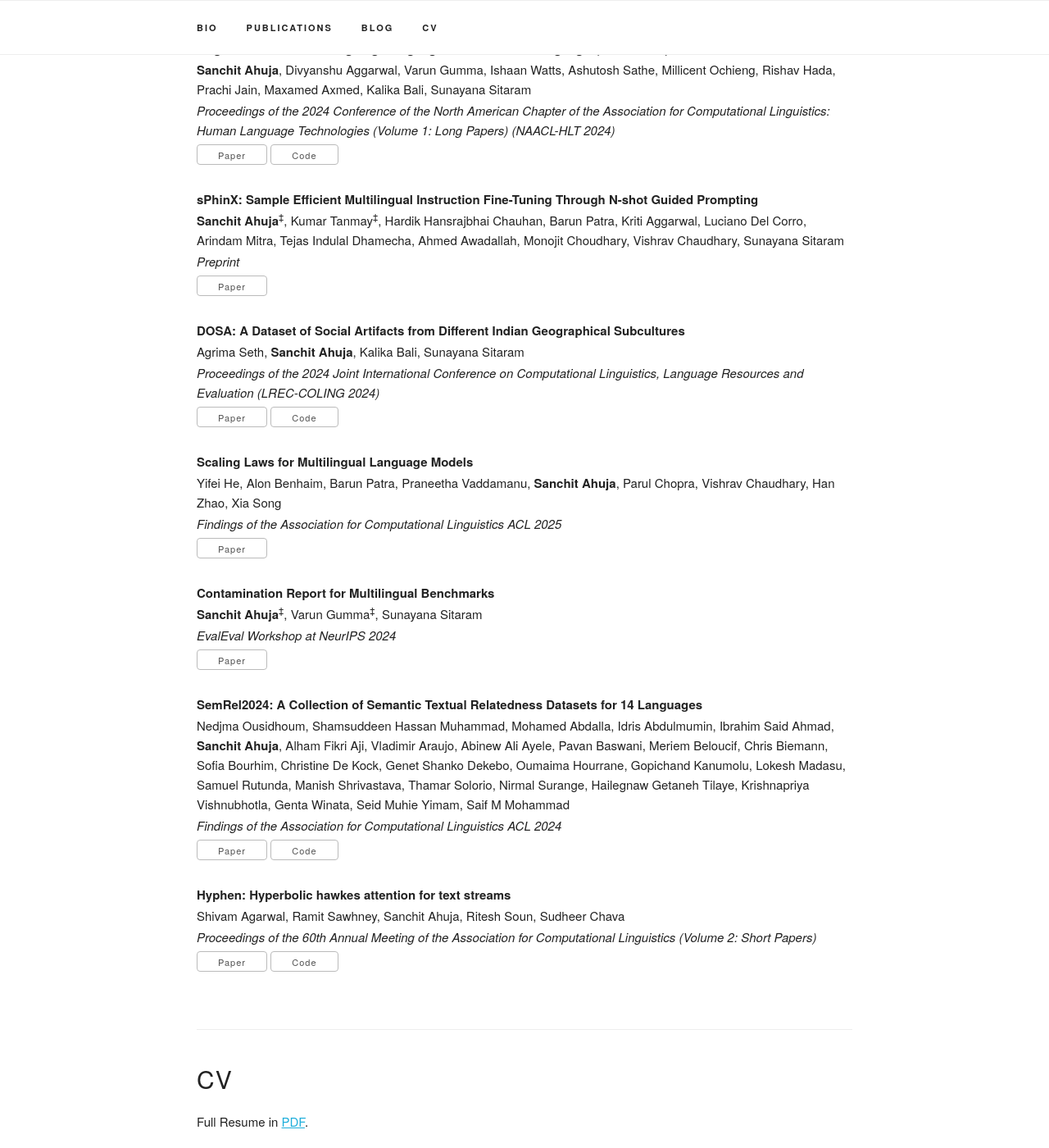
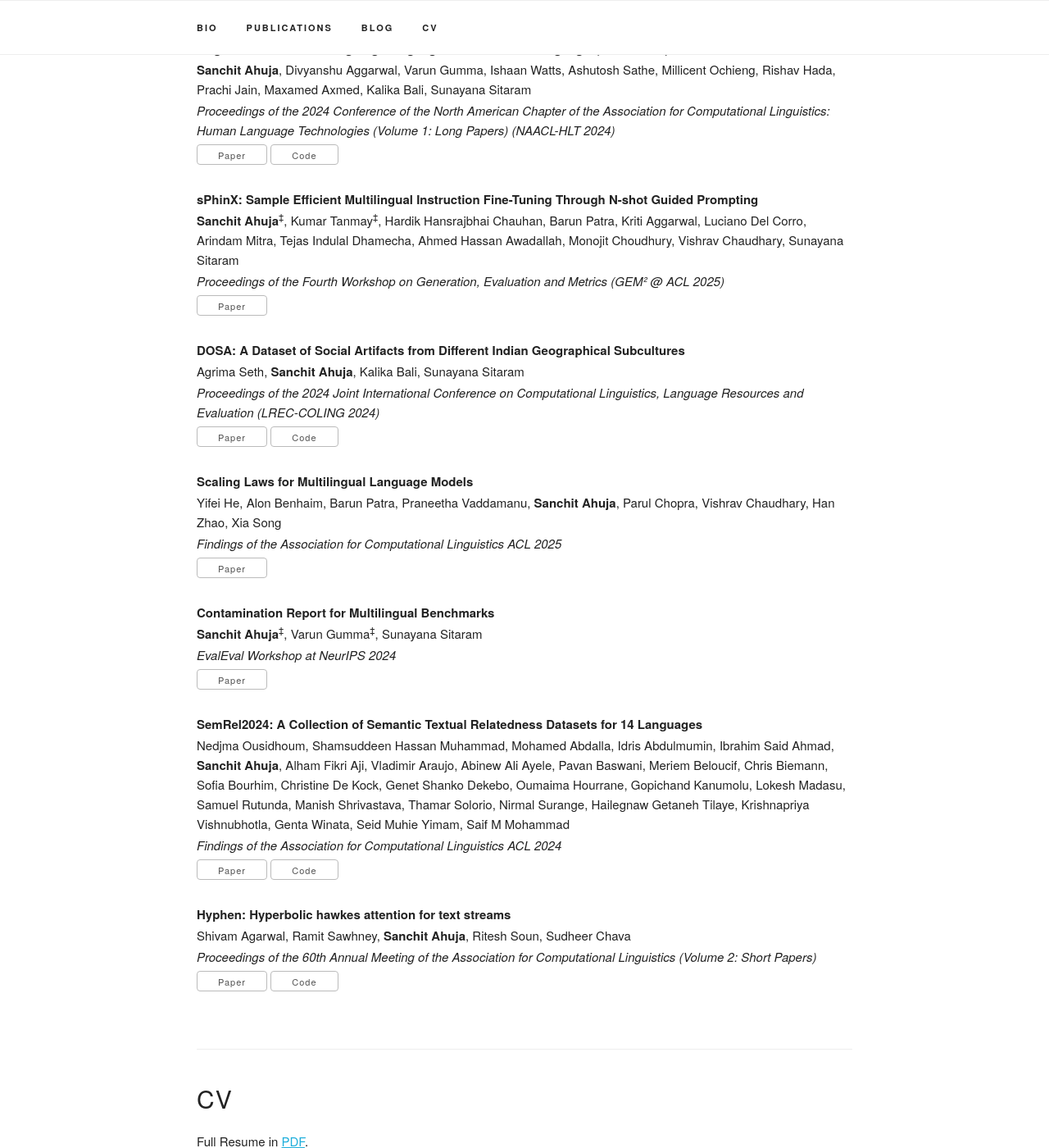
Before and after one commit to sanchit-ahuja/sanchit-ahuja.github.io, a Jekyll site: the page built from index.html, in a window 1280 px wide and 1400 px high, scrolled down 1316 px. Shown: the whole window at 82% size. Built offline with Jekyll 4.4.1, drawn with Linux system fonts in a browser that asks for light colours; some web fonts are replaced; some of the changed text lies outside the part shown.

Commit message:
Add code link, update sPhinX venue, switch to Northeastern email, bold name in all author lists
Co-Authored-By: Claude Opus 5.5 <noreply@anthropic.com>
Claude-Session: https://claude.ai/code/session_01VSyQfuFdNLnhN2FGDMoAAR

```diff
--- a/_data/main_info.yaml
+++ b/_data/main_info.yaml
@@ -1,6 +1,6 @@
 name: "Sanchit Ahuja"
 title: "PhD Student | Northeastern University"
-email: "sanchitahuja205[AT]gmail.com"
+email: "ahuja.sanc[AT]northeastern.edu"
 profile_pic: "/assets/profile-pics/profile_pic.jpeg"
 twitter: "https://x.com/SanchitAhuja7"
 linkedin: "https://www.linkedin.com/in/sanchitahuja/"
--- a/_data/publications.yaml
+++ b/_data/publications.yaml
@@ -3,6 +3,7 @@ papers:
     authors: "<b>Sanchit Ahuja</b>, Terra Blevins"
     venue: "GenAI4World: The First Workshop on Globalizing Tasks, Evaluations, and Systems at COLM 2026 <b>(Oral Spotlight)</b>"
     paper_pdf: "https://arxiv.org/abs/2606.00284"
+    code: "https://github.com/sanchit-ahuja/scaling-multilingual-experts"
     selected: y
 
   - title: "Megaverse: Benchmarking large language models across languages, modalities, models and tasks"
@@ -14,9 +15,9 @@ papers:
     selected: y
 
   - title: "sPhinX: Sample Efficient Multilingual Instruction Fine-Tuning Through N-shot Guided Prompting"
-    authors: "<b>Sanchit Ahuja</b><sup>‡</sup>, Kumar Tanmay<sup>‡</sup>, Hardik Hansrajbhai Chauhan, Barun Patra, Kriti Aggarwal, Luciano Del Corro, Arindam Mitra, Tejas Indulal Dhamecha, Ahmed Awadallah, Monojit Choudhary, Vishrav Chaudhary, Sunayana Sitaram"
-    venue: "Preprint"
-    paper_pdf: "https://arxiv.org/abs/2407.09879"
+    authors: "<b>Sanchit Ahuja</b><sup>‡</sup>, Kumar Tanmay<sup>‡</sup>, Hardik Hansrajbhai Chauhan, Barun Patra, Kriti Aggarwal, Luciano Del Corro, Arindam Mitra, Tejas Indulal Dhamecha, Ahmed Hassan Awadallah, Monojit Choudhury, Vishrav Chaudhary, Sunayana Sitaram"
+    venue: "Proceedings of the Fourth Workshop on Generation, Evaluation and Metrics (GEM² @ ACL 2025)"
+    paper_pdf: "https://aclanthology.org/2025.gem-1.73/"
     selected: y
 
   - title: "DOSA: A Dataset of Social Artifacts from Different Indian Geographical Subcultures"
@@ -47,13 +48,13 @@ papers:
     selected: y
 
   - title: "SemEval-2024 task 1: Semantic textual relatedness for african and asian languages"
-    authors: "Nedjma Ousidhoum, Shamsuddeen Hassan Muhammad, Mohamed Abdalla, Idris Abdulmumin, Ibrahim Said Ahmad, Sanchit Ahuja, Alham Fikri Aji, Vladimir Araujo, Meriem Beloucif, Christine De Kock, Oumaima Hourrane, Manish Shrivastava, Thamar Solorio, Nirmal Surange, Krishnapriya Vishnubhotla, Seid Muhie Yimam, Saif M Mohammad"
+    authors: "Nedjma Ousidhoum, Shamsuddeen Hassan Muhammad, Mohamed Abdalla, Idris Abdulmumin, Ibrahim Said Ahmad, <b>Sanchit Ahuja</b>, Alham Fikri Aji, Vladimir Araujo, Meriem Beloucif, Christine De Kock, Oumaima Hourrane, Manish Shrivastava, Thamar Solorio, Nirmal Surange, Krishnapriya Vishnubhotla, Seid Muhie Yimam, Saif M Mohammad"
     venue: "Proceedings of the 18th International Workshop on Semantic Evaluation (SemEval-2024). Association for Computational Linguistics"
     paper_pdf: "https://aclanthology.org/2024.semeval-1.272/"
     selected: n
 
   - title: "Hyphen: Hyperbolic hawkes attention for text streams"
-    authors: "Shivam Agarwal, Ramit Sawhney, Sanchit Ahuja, Ritesh Soun, Sudheer Chava"
+    authors: "Shivam Agarwal, Ramit Sawhney, <b>Sanchit Ahuja</b>, Ritesh Soun, Sudheer Chava"
     venue: "Proceedings of the 60th Annual Meeting of the Association for Computational Linguistics (Volume 2: Short Papers)"
     paper_pdf: "https://aclanthology.org/2022.acl-short.69.pdf"
     selected: y
```
